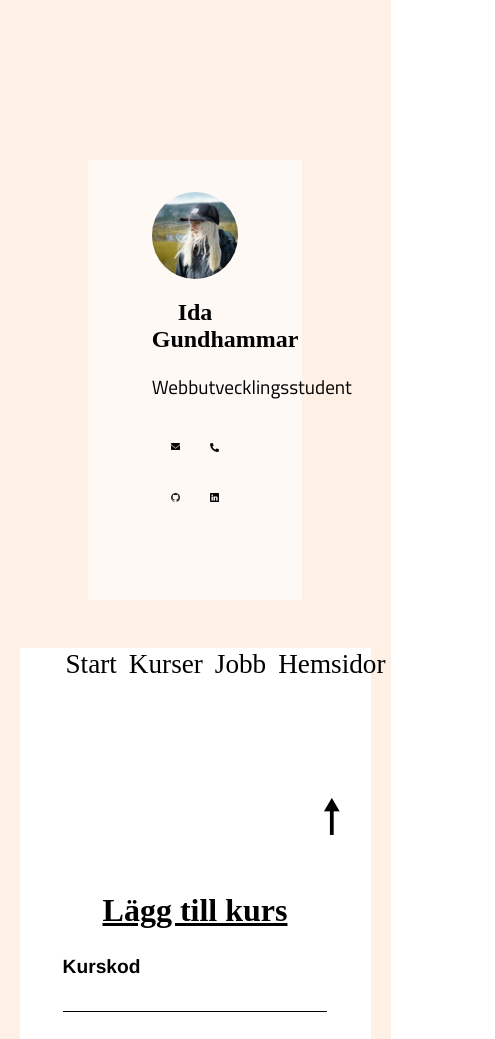
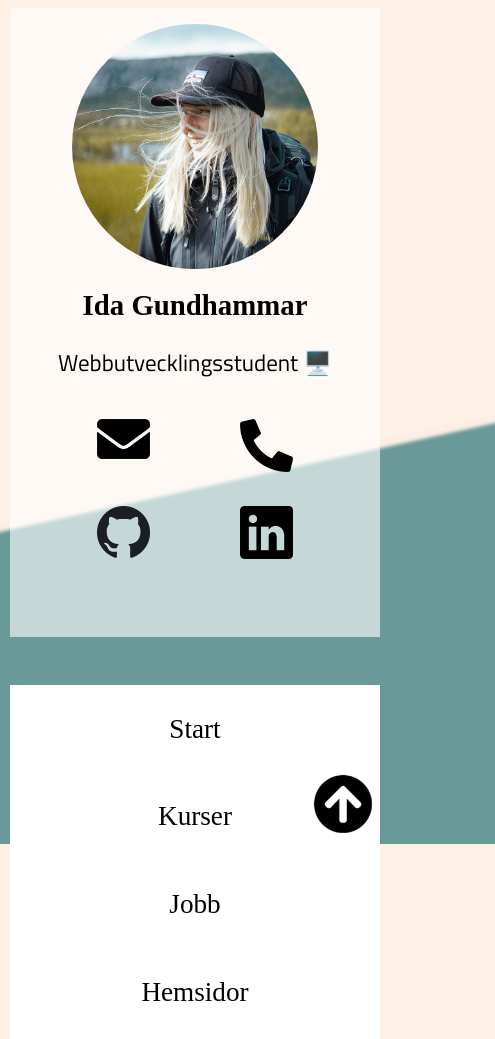
Before and after one commit to igundhammar/project-client, a website: page src/index.html in a window 390 px wide. Shown: the top 1039 px of the page, 495 px wide, since content can reach past the window. Drawn offline with nearby package versions, Linux system fonts and the light colour scheme; files that its build step writes are made by us from their sources; files whose address does not match are found by name; a web font is replaced by a local one.

Commit message:
Added more images and small JS-fixes

```diff
--- a/src/index.html
+++ b/src/index.html
@@ -12,9 +12,13 @@
     <header>
         <div class="about">
             <div class="sticky">
+                <div class="aboutimage">
             <img src="images/image1.jpg" alt="">
+                </div>
+                <div class="abouttext">
             <b>Ida Gundhammar</b>
-            <p>Webbutvecklingsstudent</p>
+            <p>Webbutvecklingsstudent 🖥️</p>
+                </div>
                 <ul>
                     <li><a href="mailto:ida.gundhammar@hotmail.com"><img src="./images/email.png" alt=""></a></li>
                     <li><a href="tel:073-6794070"><img src="./images/phone.png" alt=""></a></li>
@@ -130,7 +134,7 @@
 
     </div>
 </footer>
-<button onclick="scrollToTop()" id="top">🠕</button>
+<button onclick="scrollToTop()" id="top"><img src="./images/arrowup.png" alt=""></button>
 <script src="https://code.jquery.com/jquery-1.12.4.min.js"></script>
 <script src="js/main.js"></script>
 </body>
--- a/src/js/main.js
+++ b/src/js/main.js
@@ -19,7 +19,7 @@
             <p>Kul att du har hittat hit!</p>
                 <p>Jag gillar skidor och skoter. Och hund och sånt. Och så gillar jag webbutveckling, åtminstone när det går bra.
                 Det var det. Hejdå!</p>
-                <p>P.S jag har sjukt bra musiksmak!</p>
+                <p>P.S jag har sjukt bra musiksmak! 🎵 🎶</p>
                 <h3>Mina färdigheter</h3>
                   <div class="skills">
                    <ul>
@@ -29,6 +29,9 @@
                     <li><img src="./images/php.png" alt=""></li>
                     <li><img src="./images/mysql.png" alt=""></li>
                     <li><img src="./images/ps.png" alt=""></li>
+                    <li><img src="./images/sass.png" alt=""></li>
+                    <li><img src="./images/typescript.png" alt=""></li>
+                    <li><img src="./images/adobexd.png" alt=""></li>
                    </ul>
                  </div>`;
 }
@@ -71,3 +74,30 @@
 function scrollToTop() {
     window.scrollTo(0, 0);
 }
+
+// Simple jQuery for dropdown-function on mobile menu.
+$(document).ready(function() {
+    $('input[type="checkbox"]').click(function() {
+        var inputValue = $(this).attr("value");
+        $("." + inputValue).toggle();
+    });
+});
+
+
+function dropdownFunction() {
+    document.getElementById("tabletdropdown").classList.toggle("show");
+}
+
+
+window.onclick = function(event) {
+    if (!event.target.matches('hamburgerbutton')) {
+        let dropdowns = document.getElementsByClassName("dropdown-content");
+        let i;
+        for (i = 0; i < dropdowns.length; i++) {
+            let openDropdown = dropdowns[i];
+            if (openDropdown.classList.contains('show')) {
+                openDropdown.classList.remove('show');
+            }
+        }
+    }
+}
--- a/src/js/websites.js
+++ b/src/js/websites.js
@@ -30,9 +30,9 @@
                 data.forEach(website => {
                     outputEl.innerHTML +=
                         `<tr>
-                           <td><span class="mobileheading">Titel:</span> ${website.title} </td>
-                           <td><span class="mobileheading">Beskrivning:</span> ${website.description} </td>
-                           <td><span class="mobileheading">Länk:</span><a href="${website.url}">Länk</a></td>
+                           <td><span class="mobileheading">Titel: </span>&nbsp; ${website.title} </td>
+                           <td><span class="mobileheading">Beskrivning: </span>&nbsp; ${website.description} </td>
+                           <td><span class="mobileheading">Länk: </span>&nbsp;<a href="${website.url}">Länk</a></td>
                            <td class="change"><button class="editbutton" onclick="editWebsite('${website.title}', '${website.description}', '${website.url}', '${website.id}')"><img src="./images/edit.png" alt=""></button>
                            <button class="deletebutton" onclick="deleteWebsite('${website.id}')"><img src="./images/delete.png" alt=""></button></td>
                         </tr>`
--- a/src/sass/main.scss
+++ b/src/sass/main.scss
@@ -7,4 +7,3 @@
 @import 'partials/component';
 @import 'partials/layout';
 @import 'partials/footer';
-@import 'partials/mediaqueries';
--- a/src/sass/partials/_component.scss
+++ b/src/sass/partials/_component.scss
@@ -1,6 +1,6 @@
 // Code by Ida Gundhammar 2021-10-07, student at Mittuniversitetet, HT2020.
 
-
+@import '_mediaqueries.scss';
 // Components that are reused on the page.
 a {
   color: $font-color;
@@ -22,7 +22,6 @@
 h2 {
   font-size: 2em;
   font-family: $articles-stack;
-  text-decoration: underline;
 }
 
 h3 {
@@ -44,4 +43,11 @@
   background: transparent;
   border: none;
   cursor: pointer;
+  @include phone {
+    right: -30px;
+  }
+
+  img {
+    width: 1.2em;
+  }
 }
--- a/src/sass/partials/_layout.scss
+++ b/src/sass/partials/_layout.scss
@@ -1,6 +1,6 @@
 // Code by Ida Gundhammar 2021-10-07, student at Mittuniversitetet, HT2020.
 
-
+@import 'mediaqueries';
 
 // General layout of the page.
 * {
@@ -11,6 +11,7 @@
   scroll-behavior: smooth;
   background: url("../images/image2.jpg");
   background-size: cover;
+  background-attachment: fixed;
 }
 
 // Body
@@ -23,11 +24,22 @@
   width: 40%;
   display: flex;
   justify-content: center;
+  @include phone {
+    width: 100%;
+  }
 
   .about {
     width: 55%;
     text-align: center;
     margin-top: 10em;
+    @include phone {
+      width: 95%;
+      margin-top: 0.5em;
+    }
+    @include tablet-laptop {
+      width: 90%;
+      margin-top: 0;
+    }
 
     b {
       font-family: $articles-stack;
@@ -46,11 +58,28 @@
     margin-bottom: 1em;
   }
 
+  .aboutimage {
+    @include phone {
+      width: 80%;
+      margin: 0 auto;
+    }
+  }
+
+  .abouttext {
+    font-size: 1.2em;
+  }
+
   .sticky {
     position: sticky;
     top: 10em;
     background: rgba(255, 255, 255, 0.61);
     padding: 2em 4em;
+    @include phone {
+      padding: 1em 2em;
+    }
+    @include tablet-laptop {
+      top: 5em;
+    }
 
     ul {
       list-style-type: none;
@@ -61,6 +90,10 @@
       padding: 0;
       gap: 0.5em;
       width: 80%;
+      @include phone {
+        width: 90%;
+
+      }
 
       li {
 
@@ -75,14 +108,24 @@
 
 .flex {
   display: flex;
+  @include phone {
+    display: block;
+  }
 }
 
 .container {
   background: rgb(255, 255, 255);
-  margin: 3em auto 0 auto;
+  margin: 3em;
   width: 60%;
   max-width: 960px;
   text-align: center;
+  @include phone {
+    width: 95%;
+    margin: 3em auto;
+  }
+  @include tablet-laptop {
+    width: 50%;
+  }
 }
 
 
@@ -98,6 +141,12 @@
     margin: 0 auto;
     padding: 1em;
     text-align: left;
+    @include phone {
+      width: 100%;
+    }
+    @include tablet-laptop {
+      width: 95%;
+    }
   }
 
   img {
@@ -145,6 +194,14 @@
   width: 100%;
   border-collapse: collapse;
   font-family: $headings-stack;
+  @include phone {
+    display: flex;
+    flex-direction: column;
+  }
+  @include tablet-laptop {
+    display: flex;
+    flex-direction: column;
+  }
 
   h2 {
     text-align: center;
@@ -153,7 +210,8 @@
 
   h3 {
     text-align: center;
-    font-size: 1.5em;
+    font-size: 1.7em;
+    margin-top: 3em;
   }
 
   th {
@@ -162,6 +220,31 @@
 
   tr {
     height: 5em;
+    @include phone {
+      display: flex;
+      flex-direction: column;
+      height: auto;
+      gap: .5em;
+      margin-bottom: 1em;
+      padding: 1em;
+    }
+    @include tablet-laptop {
+      display: flex;
+      flex-direction: column;
+      height: auto;
+      gap: .5em;
+      margin-bottom: 1em;
+      padding: 1em;
+    }
+  }
+
+  td {
+    @include phone {
+      display: flex;
+    }
+    @include tablet-laptop {
+      display: flex;
+    }
   }
 
   tbody:nth-child(even) {
@@ -179,6 +262,22 @@
 
   .mobileheading {
     display: none;
+    @include phone {
+      display: block;
+    }
+    @include tablet-laptop {
+      display: block;
+    }
+
+    }
+  .desktopheadings {
+    display: table-row;
+    @include phone {
+      display: none;
+    }
+    @include tablet-laptop {
+      display: none;
+    }
   }
 
   .edit {
@@ -209,33 +308,80 @@
     display: flex;
     justify-content: space-evenly;
     list-style: none;
+    @include phone {
+      display: block;
+      margin: 0;
+      padding: 0;
+    }
+
+    li {
+      display: block;
+      position: relative;
+      padding: 0.2em 0;
+      @include phone {
+        padding: 1em;
+      }
+    }
+
+    li::after {
+      content: '';
+      position: absolute;
+      bottom: 0;
+      left: 0;
+      width: 100%;
+      height: 0.1em;
+      background-color: #699999;
+      opacity: 0;
+      transition: opacity 300ms, transform 300ms;
+
+    }
+
+    li:hover::after, li:focus::after {
+      opacity: 1;
+      transform: translate3d(0, 0.2em, 0);
+    }
 
     button {
       border: none;
       background: transparent;
       cursor: pointer;
 
-      &:hover {
-        text-decoration: underline;
-      }
     }
   }
 }
 
 .skills {
-
   width: 70%;
   margin: 0 auto;
+  @include phone {
+    width: 100%;
+  }
 
   ul {
     display: flex;
     flex-direction: row;
     flex-wrap: wrap;
+    @include phone {
+      padding: 0;
+      margin: 0 auto;
+      justify-content: center;
+    }
+    @include tablet-laptop {
+      padding: 0;
+      margin: 0 auto;
+      justify-content: center;
+    }
 
     li {
       margin: 2em;
       width: 15%;
       list-style: none;
+      @include phone {
+        width: 25%;
+      }
+      @include tablet-laptop {
+        width: 25%;
+      }
 
       img {
         width: 100%;
--- a/src/sass/partials/_mediaqueries.scss
+++ b/src/sass/partials/_mediaqueries.scss
@@ -1,101 +1,14 @@
 // Code by Ida Gundhammar 2021-10-07, student at Mittuniversitetet, HT2020.
 
 // Media queries.
-@media screen and (max-width: 1050px) {
-
-  body {
-    overflow-x: hidden;
-  }
-
-  .flex {
-    display: block;
-  }
-
-  header {
-    width: 100%;
-
-    li {
-      padding: 0.2em;
-    }
-
-    .mainmenu, .dropdowncontent {
-      display: none;
-    }
-
-    .dropdown {
-      display: inline-block;
-    }
-
-    .show {
-      display: block;
-    }
-  }
-
-  .container {
-    width: 90%;
-
-    .content {
-      width: 80%;
-
-      article {
-        width: 95%;
-      }
-    }
-  }
-
-  table {
-    display: flex;
-    flex-direction: column;
-
-    tr {
-      display: flex;
-      flex-direction: column;
-      width: 100%;
-      gap: 1em;
-    }
-
-    td {
-      display: flex;
-      gap: 0.5em;
-    }
-
-    tbody {
-      padding-bottom: 2em;
-    }
-    .mobileheading {
-      display: block;
-    }
-
-    .desktopheadings {
-      display: none;
-    }
-  }
-
-  form {
-    grid-template-columns: 1fr;
-    gap: 2em;
-
-    input[type=submit] {
-      width: 70%;
-    }
+@mixin phone {
+  @media screen and (max-width: 900px) {
+    @content;
   }
 }
 
-
-@media screen and (max-width: 600px) {
-
- article {
-   padding: 0.5em;
-
-   p, img {
-     width: 80%;
-   }
- }
-
-  header {
-
-    ul {
-      padding-left: 1em;
-    }
+@mixin tablet-laptop {
+  @media screen and (min-width: 901px) and (max-width: 1400px) {
+    @content
   }
 }
```
Also changed, not shown: src/js/courses.js (+8 -5 lines), src/js/jobs.js (+4 -4 lines), src/images/adobexd.png (added), src/images/arrowdown.png (deleted), src/images/arrowup.png (added), src/images/sass.png (added), src/images/typescript.png (added), 1 other file.
